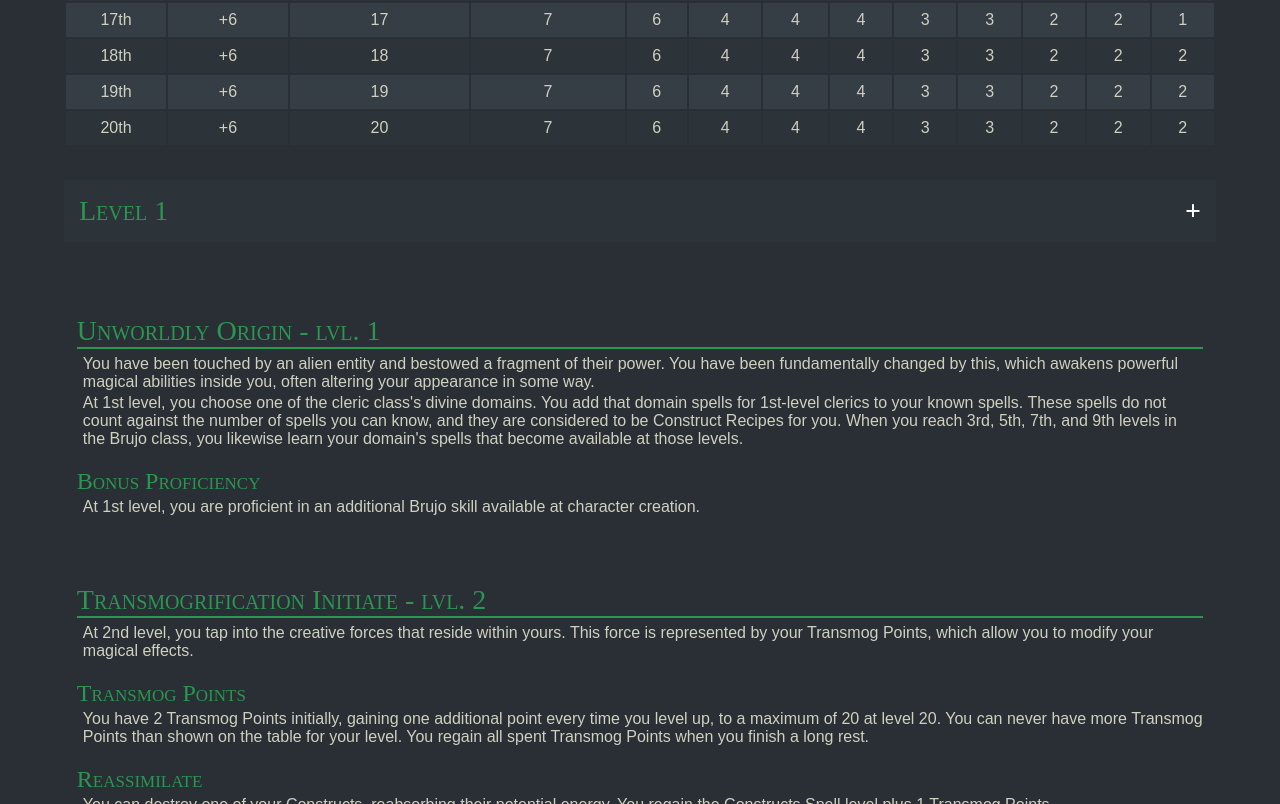
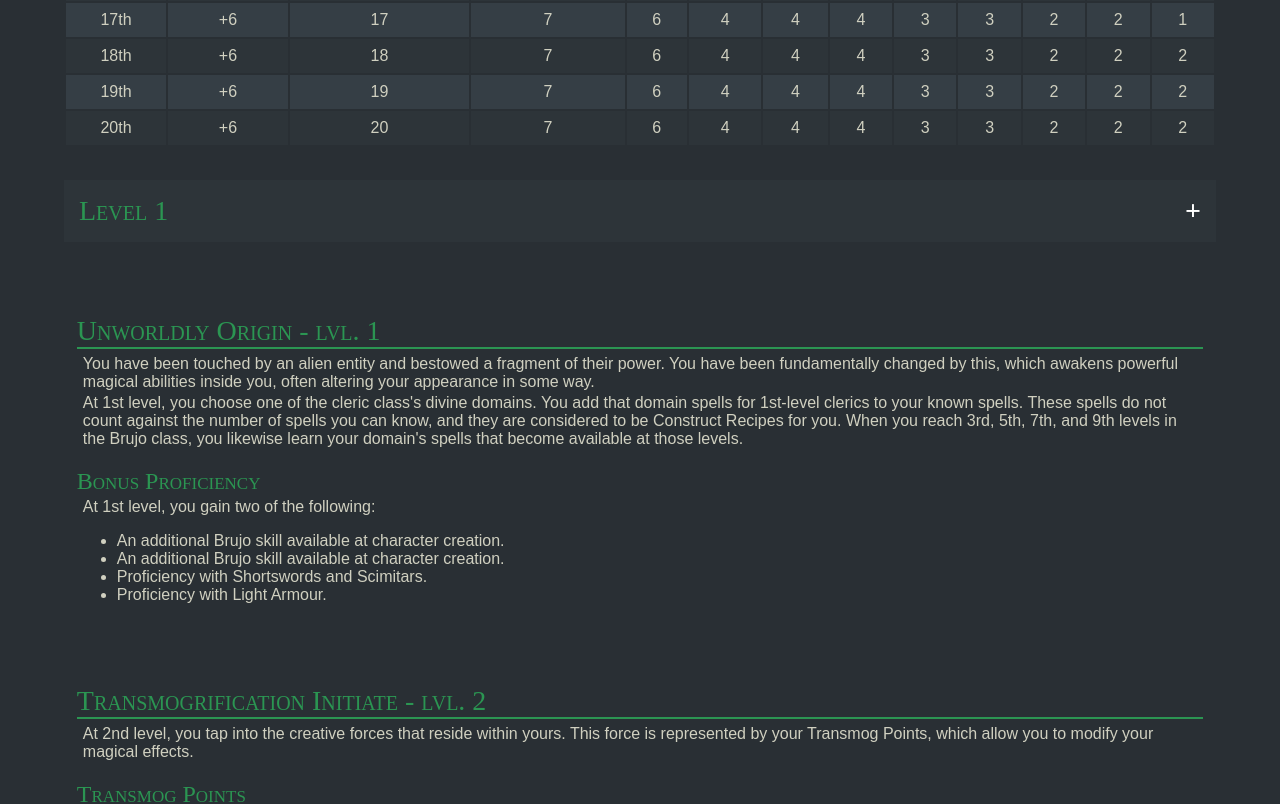
Before and after one commit to SirNeldos/SirNeldos.github.io, a plain HTML site: page index.html in a window 1280 px wide. Shown: the part 1307-2111 px from the top of the page. Drawn offline with Linux system fonts and the light colour scheme.

Commit message:
Update index.html

```diff
--- a/index.html
+++ b/index.html
@@ -31,7 +31,7 @@
         <div>
             <h3>Proficiencies</h3>
             <p><span class="bold">Armour:</span> none</p>
-            <p><span class="bold">Weapons:</span> daggers, shortswords, darts, slings, quarterstaffs</p>
+            <p><span class="bold">Weapons:</span> daggers, darts, slings, quarterstaffs</p>
             <p><span class="bold">Tools:</span> herbalism kit</p>
             <p><span class="bold">Saving Throws:</span> Constitution, Charisma</p>
             <p><span class="bold">Skills:</span> Choose 2 from Arcana, Deception, Insight, Intimidation, Persuasion, and
@@ -420,7 +420,14 @@
         </div>
         <div>
             <h3>Bonus Proficiency</h3>
-            <p>At 1st level, you are proficient in an additional Brujo skill available at character creation.</p>
+            <p>At 1st level, you gain two of the following:</p>
+                <ul>
+                    <li>An additional Brujo skill available at character creation.</li>
+                    <li>An additional Brujo skill available at character creation.</li>
+                    <li>Proficiency with Shortswords and Scimitars.</li>
+                    <li>Proficiency with Light Armour.</li>
+                </ul>
+
         </div>
     </div>
 
```
